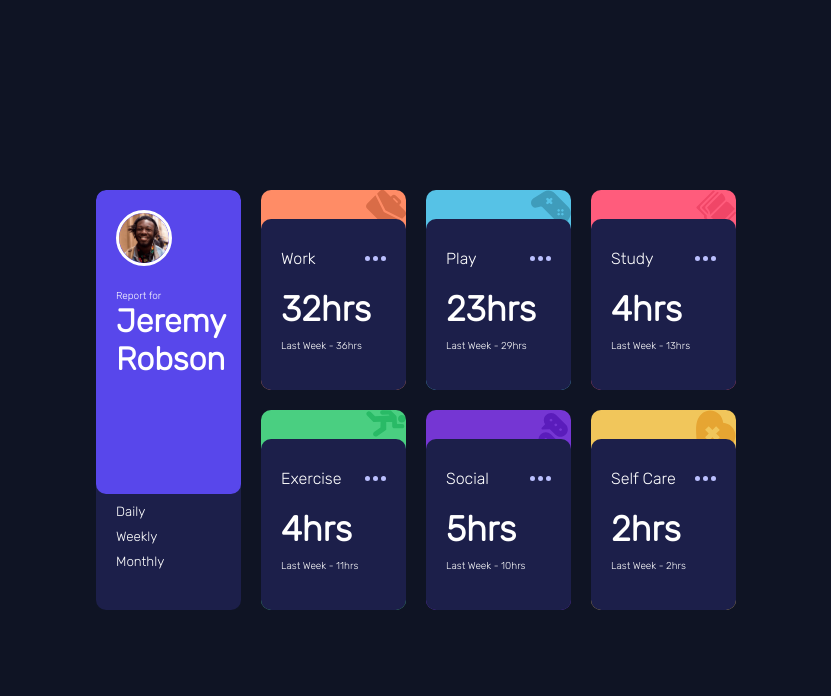
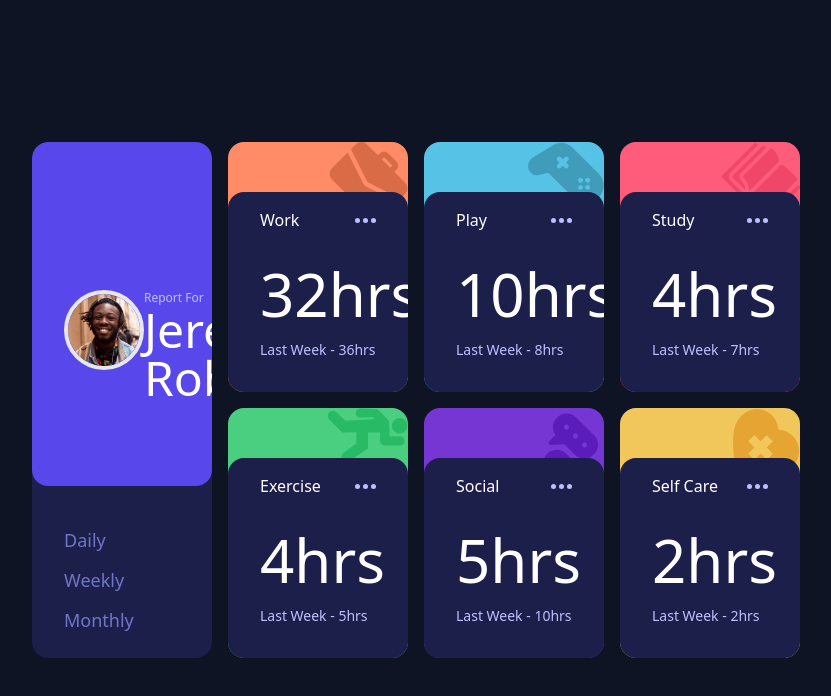
Before and after one commit to bensonibeabuchi/time-tracking-dashboard-main, a website: page index.html in a window 1280 px wide. Shown: the whole page, without its empty margins (224-1055 px from the left). Drawn offline with Linux system fonts and the light colour scheme.

Commit message:
re-edited using tailwindcss

```diff
--- a/index.html
+++ b/index.html
@@ -6,149 +6,112 @@
   <link rel="icon" type="image/png" sizes="32x32" href="./images/favicon-32x32.png">
   <title>Frontend Mentor | Time tracking dashboard</title>
   <link href="https://fonts.googleapis.com/css2?family=Rubik:wght@300&display=swap" rel="stylesheet">
-  <link rel="stylesheet" href="styles.css">
+  <link href="/dist/output.css" rel="stylesheet">
 
 </head>
-<body>
-  <main>
-    <section class="profile card-style">
-      <div class="profile_header">
-        <img src="./images/image-jeremy.png" alt="Image of Jeremy Jerome">
-        <p>Report for</p>
-        <h1>Jeremy Robson</h1>
+
+<body class="flex justify-center items-center md:h-screen bg-[hsl(226,43%,10%)]">
+
+  <main class=" w-3/5 grid md:grid-cols-4 grid-cols-1 md:grid-rows-[250px_250px] grid-rows-[repeat(7,150px)] gap-4">
+
+    <div class="bg-[hsl(235,46%,20%)] md:row-span-2 rounded-2xl overflow-hidden">
+      <div class="bg-[hsl(246,80%,60%)] h-4/6 rounded-2xl md:pt-8 md:pl-8 flex flex-row items-center justify-evenly">
+        <img class="md:w-20 w-14 md:border-4 border-2 rounded-full" src="./images/image-jeremy.png" alt="profile photo of Jeremy Robson">
+        <div>
+          <p class="text-[hsl(236,100%,87%)] font-light md:mt-8 mt-2 text-xs">Report For</p>
+          <h1 class="text-white md:text-5xl text-2xl font-light"> Jeremy Robson </h1>
+        </div>
+
       </div>
-      <div class="profile_body">
-        <ul>
-          <li>
-            <button>Daily</button>
-          </li>
-          <li>
-            <button>Weekly</button>
-          </li>
-          <li>
-            <button>Monthly</button>
-          </li>
+      <div class="md:pt-8 pt-2 md:pl-8 pt-2 text-[hsl(235,45%,61%)]">
+        <ul class="list-none md:text-lg text-s flex flex-row md:flex-col justify-evenly mt-2">
+          <li class="pb-3 hover:text-white cursor-pointer w-16">Daily</li>
+          <li class="pb-3 hover:text-white cursor-pointer w-16">Weekly</li>
+          <li class="pb-3 hover:text-white cursor-pointer w-16">Monthly</li>
         </ul>
       </div>
-    </section>
+    </div>
 
-    <section class="work card-style">
-      <div class="work_inner">
-        <div class="work_header">
+    <div class="bg-[hsl(15,100%,70%)] rounded-2xl bg-no-repeat bg-right-top" style="background-image: url(./images/icon-work.svg);">
+      <div class="bg-[hsl(235,46%,20%)] hover:bg-[hsl(246,80%,60%)] md:h-4/5 md:mt-[50px] mt-[30px] h-[120px] rounded-2xl cursor-pointer overflow-hidden">
+        <div class="flex flex-row justify-between items-center text-white px-8 pt-4">
           <p>Work</p>
           <img src="./images/icon-ellipsis.svg" alt="3 dots">
         </div>
-        <div class="work_body">
-          <h2>32hrs</h2>
-          <p>Last Week - 36hrs</p>
+        <div class="text-white pt-1 md:pt-8 pl-8  flex flex-row md:flex-col md: justify-between md:items-start items-center">
+          <h1 class="text-white md:text-6xl text-3xl font-light ">32hrs</h1>
+          <p class="text-[hsl(236,100%,87%)] text-xs md:text-sm md:pt-4 pr-8">Last Week - 36hrs</p>
         </div>
       </div>
+    </div>
 
-    </section>
-    <section class="play card-style">
-      <div class="work_inner">
-        <div class="work_header">
+    <div class="bg-[hsl(195,74%,62%)] rounded-2xl bg-no-repeat bg-right-top" style="background-image: url(./images/icon-play.svg);">
+      <div class="bg-[hsl(235,46%,20%)] hover:bg-[hsl(246,80%,60%)] md:h-4/5 md:mt-[50px] mt-[30px] h-[120px] rounded-2xl cursor-pointer overflow-hidden">
+        <div class="flex flex-row justify-between items-center text-white px-8 pt-4">
           <p>Play</p>
           <img src="./images/icon-ellipsis.svg" alt="3 dots">
         </div>
-        <div class="work_body">
-          <h2>23hrs</h2>
-          <p>Last Week - 29hrs</p>
+        <div class="text-white pt-1 md:pt-8 pl-8  flex flex-row md:flex-col md: justify-between md:items-start items-center">
+          <h1 class="text-white md:text-6xl text-3xl font-light">10hrs</h1>
+          <p class="text-[hsl(236,100%,87%)] text-xs md:text-sm md:pt-4 pr-8">Last Week - 8hrs</p>
         </div>
       </div>
-      <!-- Play -->
-      <!-- 1hr daily -->
-      <!-- Previous - 2hrs daily -->
-      <!-- 10hrs weekly -->
-      <!-- Previous - 8hrs weekly -->
-      <!-- 23hrs monthly -->
-      <!-- Previous - 29hrs monthly -->
-    </section>
+    </div>
 
-    <section class="study card-style">
-      <div class="work_inner">
-        <div class="work_header">
+    <div class="bg-[hsl(348,100%,68%)] rounded-2xl bg-no-repeat bg-right-top" style="background-image: url(./images/icon-study.svg);">
+      <div class="bg-[hsl(235,46%,20%)] hover:bg-[hsl(246,80%,60%)] md:h-4/5 md:mt-[50px] mt-[30px] h-[120px] rounded-2xl cursor-pointer overflow-hidden">
+        <div class="flex flex-row justify-between items-center text-white px-8 pt-4">
           <p>Study</p>
           <img src="./images/icon-ellipsis.svg" alt="3 dots">
         </div>
-        <div class="work_body">
-          <h2>4hrs</h2>
-          <p>Last Week - 13hrs</p>
+        <div class="text-white pt-1 md:pt-8 pl-8  flex flex-row md:flex-col md: justify-between md:items-start items-center">
+          <h1 class="text-white md:text-6xl text-3xl font-light ">4hrs</h1>
+          <p class="text-[hsl(236,100%,87%)] text-xs md:text-sm md:pt-4 pr-8">Last Week - 7hrs</p>
         </div>
       </div>
-      <!-- Study -->
-      <!-- 0hrs daily -->
-      <!-- Previous - 1hr daily -->
-      <!-- 4hrs weekly -->
-      <!-- Previous - 7hrs weekly -->
-      <!-- 13hrs monthly -->
-      <!-- Previous - 19hrs monthly -->
-    </section>
+    </div>
 
-    <section class="exercise card-style">
-      <div class="work_inner">
-        <div class="work_header">
+    <div class="bg-[hsl(145,58%,55%)] rounded-2xl bg-no-repeat bg-right-top" style="background-image: url(./images/icon-exercise.svg);">
+      <div class="bg-[hsl(235,46%,20%)] hover:bg-[hsl(246,80%,60%)] md:h-4/5 md:mt-[50px] mt-[30px] h-[120px] rounded-2xl cursor-pointer overflow-hidden">
+        <div class="flex flex-row justify-between items-center text-white px-8 pt-4">
           <p>Exercise</p>
           <img src="./images/icon-ellipsis.svg" alt="3 dots">
         </div>
-        <div class="work_body">
-          <h2>4hrs</h2>
-          <p>Last Week - 11hrs</p>
+        <div class="text-white pt-1 md:pt-8 pl-8  flex flex-row md:flex-col md: justify-between md:items-start items-center">
+          <h1 class="text-white md:text-6xl text-3xl font-light ">4hrs</h1>
+          <p class="text-[hsl(236,100%,87%)] text-xs md:text-sm md:pt-4 pr-8">Last Week - 5hrs</p>
         </div>
       </div>
-      <!-- Exercise -->
-      <!-- 1hr daily -->
-      <!-- Previous - 1hr daily -->
-      <!-- 4hrs weekly -->
-      <!-- Previous - 5hrs weekly -->
-      <!-- 11hrs monthly -->
-      <!-- Previous - 18hrs monthly -->
-    </section>
+    </div>
 
-    <section class="social card-style">
-      <div class="work_inner">
-        <div class="work_header">
+    <div class="bg-[hsl(264,64%,52%)] rounded-2xl bg-no-repeat bg-right-top" style="background-image: url(./images/icon-social.svg);">
+      <div class="bg-[hsl(235,46%,20%)] hover:bg-[hsl(246,80%,60%)] md:h-4/5 md:mt-[50px] mt-[30px] h-[120px] rounded-2xl cursor-pointer overflow-hidden">
+        <div class="flex flex-row justify-between items-center text-white px-8 pt-4">
           <p>Social</p>
           <img src="./images/icon-ellipsis.svg" alt="3 dots">
         </div>
-        <div class="work_body">
-          <h2>5hrs</h2>
-          <p>Last Week - 10hrs</p>
+        <div class="text-white pt-1 md:pt-8 pl-8  flex flex-row md:flex-col md: justify-between md:items-start items-center">
+          <h1 class="text-white md:text-6xl text-3xl font-light ">5hrs</h1>
+          <p class="text-[hsl(236,100%,87%)] text-xs md:text-sm md:pt-4 pr-8">Last Week - 10hrs</p>
         </div>
       </div>
-      <!-- Social -->
-      <!-- 1hr daily -->
-      <!-- Previous - 3hrs daily -->
-      <!-- 5hrs weekly -->
-      <!-- Previous - 10hrs weekly -->
-      <!-- 21hrs monthly -->
-      <!-- Previous - 23hrs monthly -->
-    </section>
+    </div>
 
-    <section class="selfcare card-style">
-      <div class="work_inner">
-        <div class="work_header">
+    <div class="bg-[hsl(43,84%,65%)] rounded-2xl bg-no-repeat bg-right-top" style="background-image: url(./images/icon-self-care.svg);">
+      <div class="bg-[hsl(235,46%,20%)] hover:bg-[hsl(246,80%,60%)] md:h-4/5 md:mt-[50px] mt-[30px] h-[120px] rounded-2xl cursor-pointer overflow-hidden">
+        <div class="flex flex-row justify-between items-center text-white px-8 pt-4">
           <p>Self Care</p>
           <img src="./images/icon-ellipsis.svg" alt="3 dots">
         </div>
-        <div class="work_body">
-          <h2>2hrs</h2>
-          <p>Last Week - 2hrs</p>
+        <div class="text-white pt-1 md:pt-8 pl-8  flex flex-row md:flex-col md: justify-between md:items-start items-center">
+          <h1 class="text-white md:text-6xl text-3xl font-light ">2hrs</h1>
+          <p class="text-[hsl(236,100%,87%)] text-xs md:text-sm md:pt-4 pr-8">Last Week - 2hrs</p>
         </div>
       </div>
-      <!-- Self Care -->
-      <!-- 0hrs daily -->
-      <!-- Previous - 1hr daily -->
-      <!-- 2hrs weekly -->
-      <!-- Previous - 2hrs weekly -->
-      <!-- 7hrs monthly -->
-      <!-- Previous - 11hrs monthly -->
-    </section>
+    </div>
+
+
+
   </main>
-
-  <!-- <div class="attribution">
-    Challenge by <a href="https://www.frontendmentor.io?ref=challenge" target="_blank">Frontend Mentor</a>.
-    Coded by <a href="#">Benson Ibeabuchi</a>.
-  </div> -->
 </body>
 </html>
--- /dev/null
+++ b/input.css
@@ -0,0 +1,3 @@
+@tailwind base;
+@tailwind components;
+@tailwind utilities;
--- a/styles.css
+++ b/styles.css
@@ -231,7 +231,7 @@ font-weight: 300, 400, 500;
 
   }
 
-  @media only screen and (min-width: 376px) {
+@media only screen and (min-width: 376px) {
 
     body {
       background-color: var(--Very-dark-blue);
--- /dev/null
+++ b/tailwind.config.js
@@ -0,0 +1,8 @@
+/** @type {import('tailwindcss').Config} */
+module.exports = {
+  content: ["./**/*.{html,js}"],
+  theme: {
+    extend: {},
+  },
+  plugins: [],
+}
```
Also changed, not shown: package.json (added, +15 -0 lines), dist/output.css (added), 3 other files.
